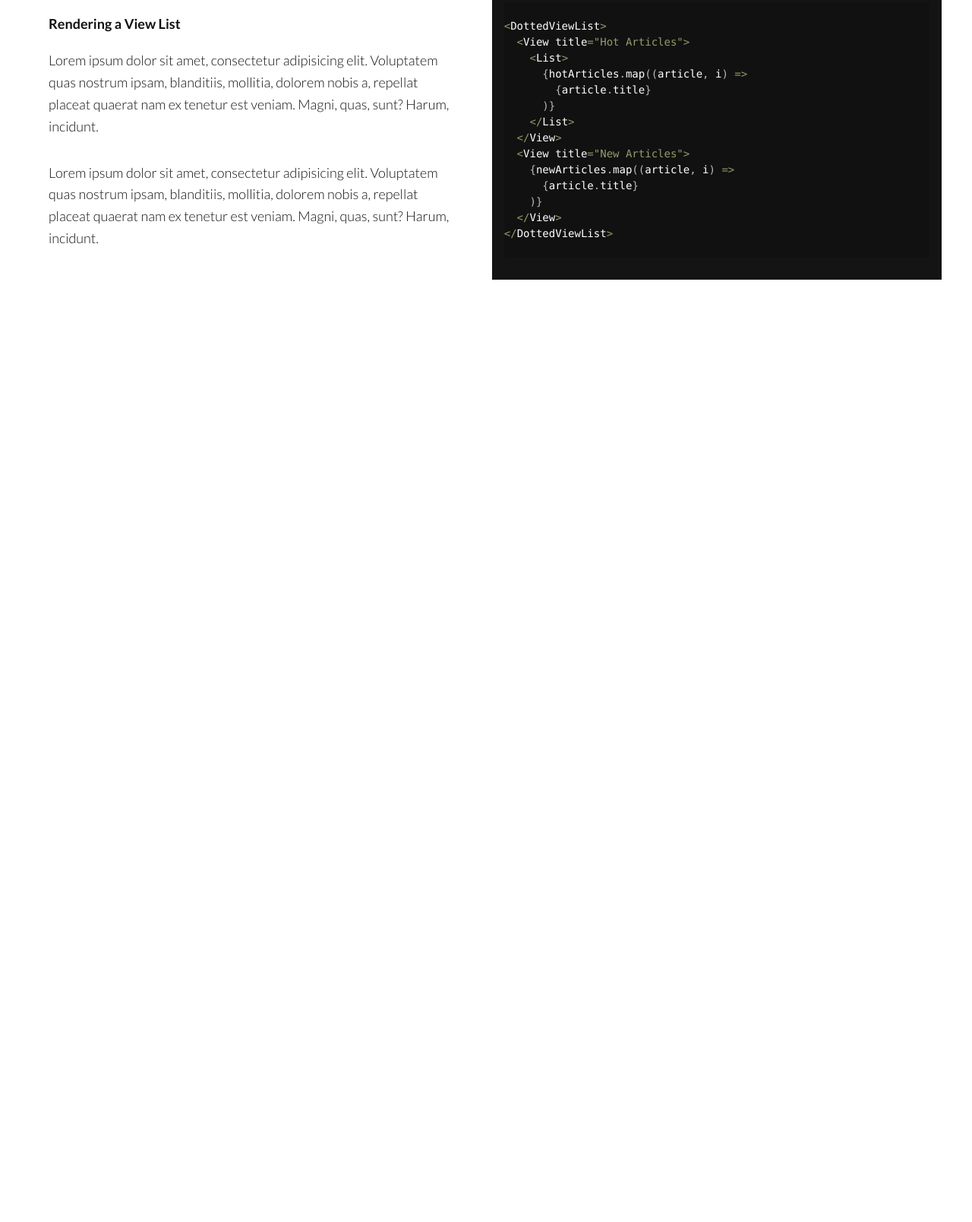
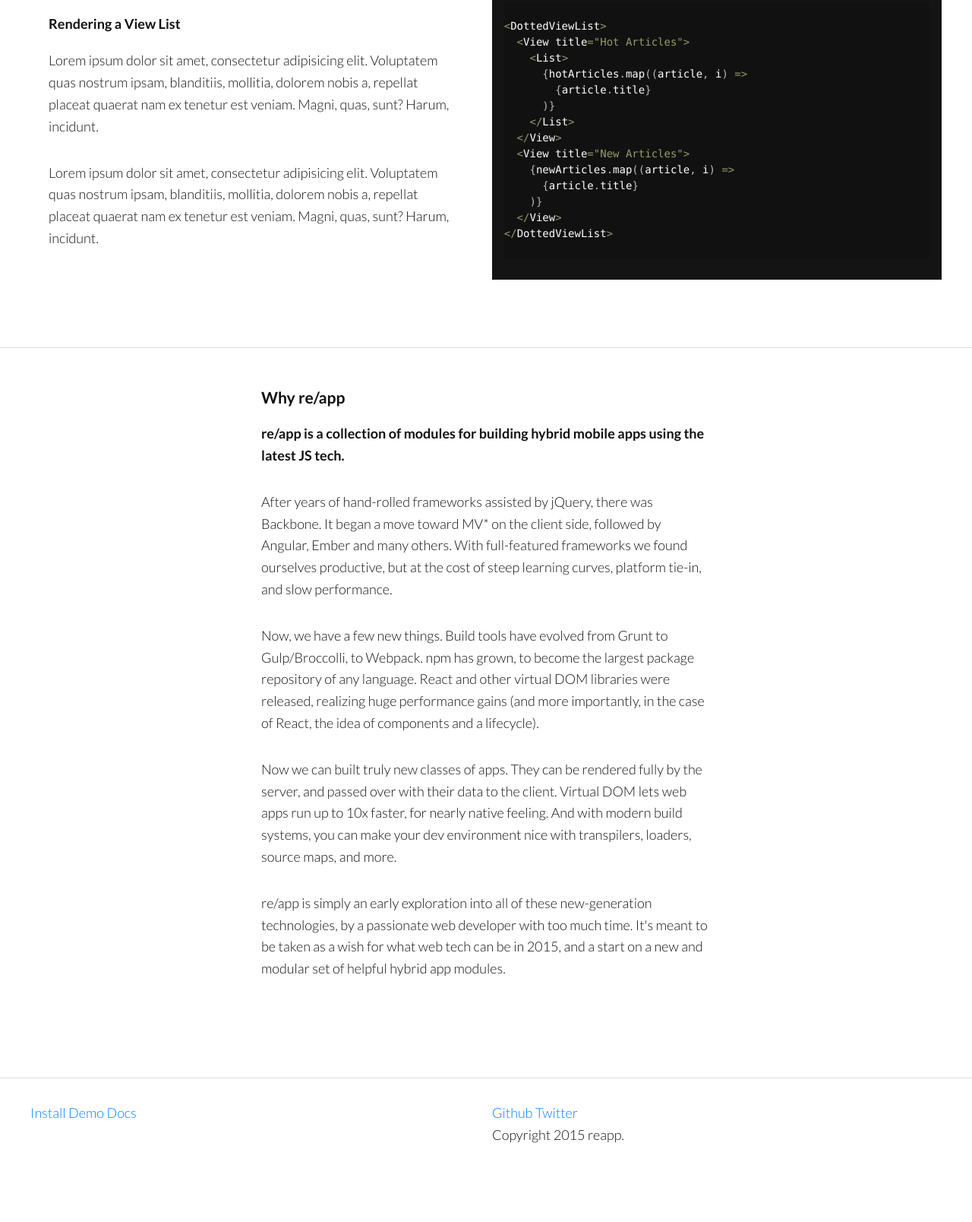
Before and after one commit to reapp/oldreapp..github.io, a website: page index.html in a window 1280 px wide. Shown: the part 2770-4378 px from the top of the page at 76% size. Before the commit the page ends 3259 px from the top, so only its background shows below. Drawn offline with Linux system fonts and the light colour scheme.

Commit message:
Moving stuff around for docs

```diff
--- a/index.html
+++ b/index.html
@@ -215,6 +215,71 @@
           </code></pre>
         </div>
       </div>
+
+      <div class="section">
+        <div class="row">
+          <div class="col-xs-0 col-sm-2 col-md-3"></div>
+          <div class="col-xs-12 col-sm-8 col-md-6">
+            <h3>Why re/app</h3>
+            <p>
+              <strong>
+                re/app is a collection of modules for building hybrid mobile apps using
+                the latest JS tech.
+              </strong>
+            </p>
+
+            <p>
+              After years of hand-rolled frameworks assisted by jQuery, there was Backbone.
+              It began a move toward MV* on the client side, followed by Angular, Ember and
+              many others. With full-featured frameworks we found ourselves productive, but
+              at the cost of steep learning curves, platform tie-in, and slow performance.
+            </p>
+
+            <p>
+              Now, we have a few new things. Build tools have evolved from Grunt to Gulp/Broccolli,
+              to Webpack. npm has grown, to become the largest package repository of any language.
+              React and other virtual DOM libraries were released, realizing huge performance gains
+              (and more importantly, in the case of React, the idea of components and a lifecycle).
+            </p>
+
+            <p>
+              Now we can built truly new classes of apps. They can be rendered fully by the server,
+              and passed over with their data to the client. Virtual DOM lets web apps run up to 10x
+              faster, for nearly native feeling. And with modern build systems, you can make your
+              dev environment nice with transpilers, loaders, source maps, and more.
+            </p>
+
+            <p>
+              re/app is simply an early exploration into all of these new-generation technologies,
+              by a passionate web developer with too much time. It's meant to be taken
+              as a wish for what web tech can be in 2015, and a start on a new and modular set of
+              helpful hybrid app modules.
+            </p>
+          </div>
+          <div class="col-xs-0 col-sm-2 col-md-3"></div>
+        </div>
+      </div>
+
+      <div class="section footer">
+        <div class="row">
+          <div class="col-xs-12 col-sm-6">
+            <nav>
+              <a href="#">Install</a>
+              <a href="#">Demo</a>
+              <a href="#">Docs</a>
+            </nav>
+          </div>
+
+          <div class="col-xs-12 col-sm-6">
+            <nav>
+              <a href="#">Github</a>
+              <a href="#">Twitter</a>
+            </nav>
+
+            Copyright 2015 reapp.
+          </div>
+        </div>
+      </div>
   </div>
 
   <script src="/assets/js/prism.js"></script>
```
Also changed, not shown: docs.html (+18 -30 lines).
